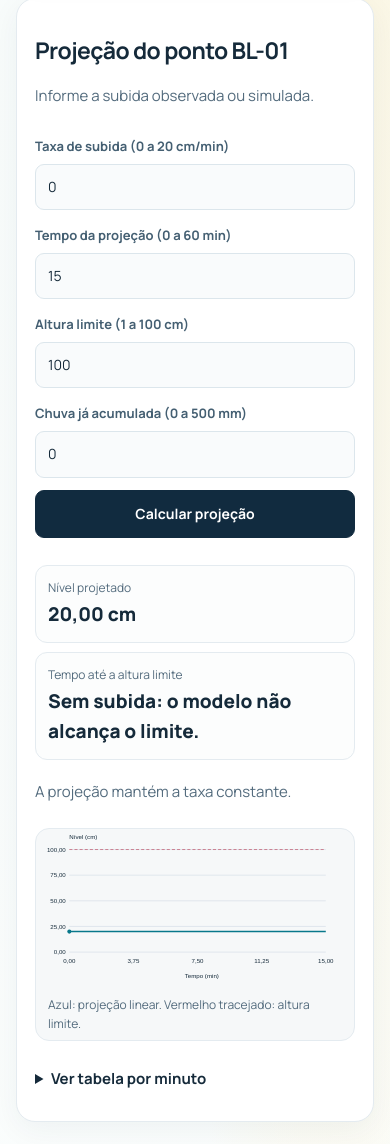
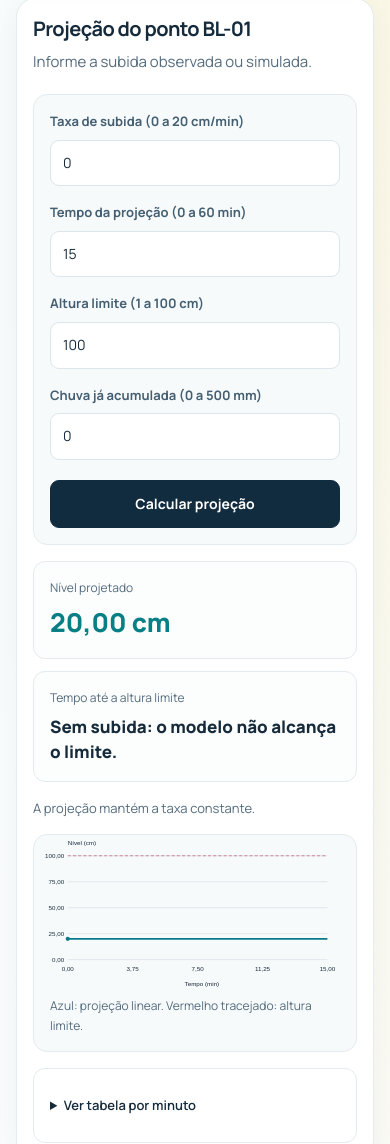
Before and after one commit to AlertaBueiro-SP/Global-Solution-CitizenTech, a plain HTML site: page index.html in a window 390 px wide. Shown: the part 2178-3322 px from the top of the page. Drawn offline with Linux system fonts and the light colour scheme.

Commit message:
Add responsive layout for projection section with grid and media queries

```diff
--- a/css/redesign.css
+++ b/css/redesign.css
@@ -570,3 +570,174 @@ footer a {
         gap: 10px 18px;
     }
 }
+/* Organizar layout de projeção */
+.projecao {
+    display: grid;
+    grid-template-columns: minmax(280px, 0.85fr) minmax(0, 1.65fr);
+    grid-template-rows: auto auto auto auto auto 1fr;
+    column-gap: 28px;
+    row-gap: 16px;
+    padding: 28px;
+    align-items: start;
+}
+
+.projecao>* {
+    min-width: 0;
+}
+
+.projecao>h2 {
+    grid-column: 1 / -1;
+    margin: 0;
+    font-size: clamp(20px, 2vw, 24px);
+    line-height: 1.35;
+}
+
+.projecao>p:not([id]) {
+    grid-column: 1 / -1;
+    margin: -8px 0 8px;
+    color: var(--suave);
+}
+
+.projecao #form-projecao {
+    grid-column: 1;
+    grid-row: 3 / 7;
+    width: 100%;
+    max-width: none;
+    margin: 0;
+    padding: 20px;
+    border: 1px solid var(--borda);
+    border-radius: 14px;
+    background: #f7fafb;
+    box-sizing: border-box;
+    gap: 8px;
+}
+
+.projecao #form-projecao label {
+    margin-top: 8px;
+}
+
+.projecao #form-projecao label:first-child {
+    margin-top: 0;
+}
+
+.projecao #form-projecao input {
+    min-height: 44px;
+    box-sizing: border-box;
+    background: #fff;
+}
+
+.projecao #form-projecao button {
+    min-height: 46px;
+    margin-top: 12px;
+}
+
+.projecao #mensagem-projecao:empty {
+    display: none;
+}
+
+.projecao>dl.linha {
+    grid-column: 2;
+    grid-row: 3;
+    display: grid;
+    grid-template-columns: minmax(0, 0.8fr) minmax(0, 1.2fr);
+    gap: 12px;
+    margin: 0;
+}
+
+.projecao>dl.linha>div {
+    padding: 16px;
+    min-width: 0;
+}
+
+.projecao dt {
+    margin-bottom: 6px;
+}
+
+.projecao dd {
+    margin: 0;
+    font-size: 17px;
+    line-height: 1.5;
+    overflow-wrap: anywhere;
+}
+
+.projecao #nivel-projetado {
+    font-size: 26px;
+    color: var(--link);
+}
+
+.projecao #aviso-projecao {
+    grid-column: 2;
+    grid-row: 4;
+    margin: 0;
+    font-size: 13px;
+    color: var(--suave);
+}
+
+.projecao>.grafico {
+    grid-column: 2;
+    grid-row: 5;
+    width: 100%;
+    max-width: none;
+    margin: 0;
+    background: #f7fafb;
+    box-sizing: border-box;
+}
+
+.projecao .grafico svg {
+    width: 100%;
+    height: auto;
+}
+
+.projecao .grafico figcaption {
+    padding: 0 16px 16px;
+}
+
+.projecao>details {
+    grid-column: 2;
+    grid-row: 6;
+    padding: 14px 16px;
+    border: 1px solid var(--borda);
+    border-radius: 12px;
+}
+
+.projecao>details summary {
+    cursor: pointer;
+    font-size: 13px;
+    font-weight: 600;
+}
+
+.projecao .tabela-rolagem {
+    margin-top: 12px;
+}
+
+@media (max-width: 900px) {
+    .projecao {
+        display: flex;
+        flex-direction: column;
+        gap: 16px;
+        padding: 20px;
+    }
+
+    .projecao>* {
+        width: 100%;
+        box-sizing: border-box;
+    }
+
+    .projecao>p:not([id]) {
+        margin: -8px 0 4px;
+    }
+
+    .projecao #form-projecao {
+        padding: 16px;
+    }
+}
+
+@media (max-width: 480px) {
+    .projecao {
+        padding: 16px;
+    }
+
+    .projecao>dl.linha {
+        grid-template-columns: 1fr;
+    }
+}
```
